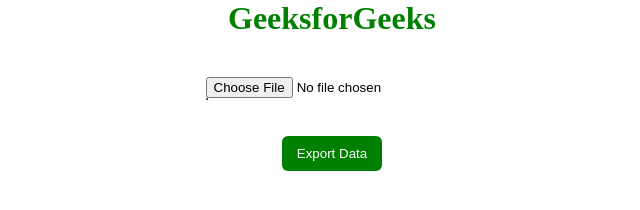
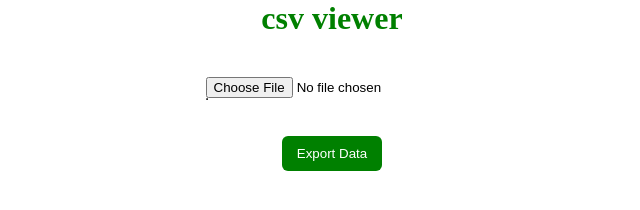
Before and after one commit to Wolfhaize/CSV-Viewer, a plain HTML site: page index.html in a window 1280 px wide. Shown: the whole page, without its empty margins (308-948 px from the left). Drawn offline with Linux system fonts and the light colour scheme.

Commit message:
Update index.html

```diff
--- a/index.html
+++ b/index.html
@@ -13,7 +13,7 @@
 
 <body>
 	<div class="main">
-		<h1>GeeksforGeeks</h1>
+		<h1>csv viewer</h1>
 		<input type="file" id="csv">
 		<table id="table" border="1"></table>
 		<br><br>
```
